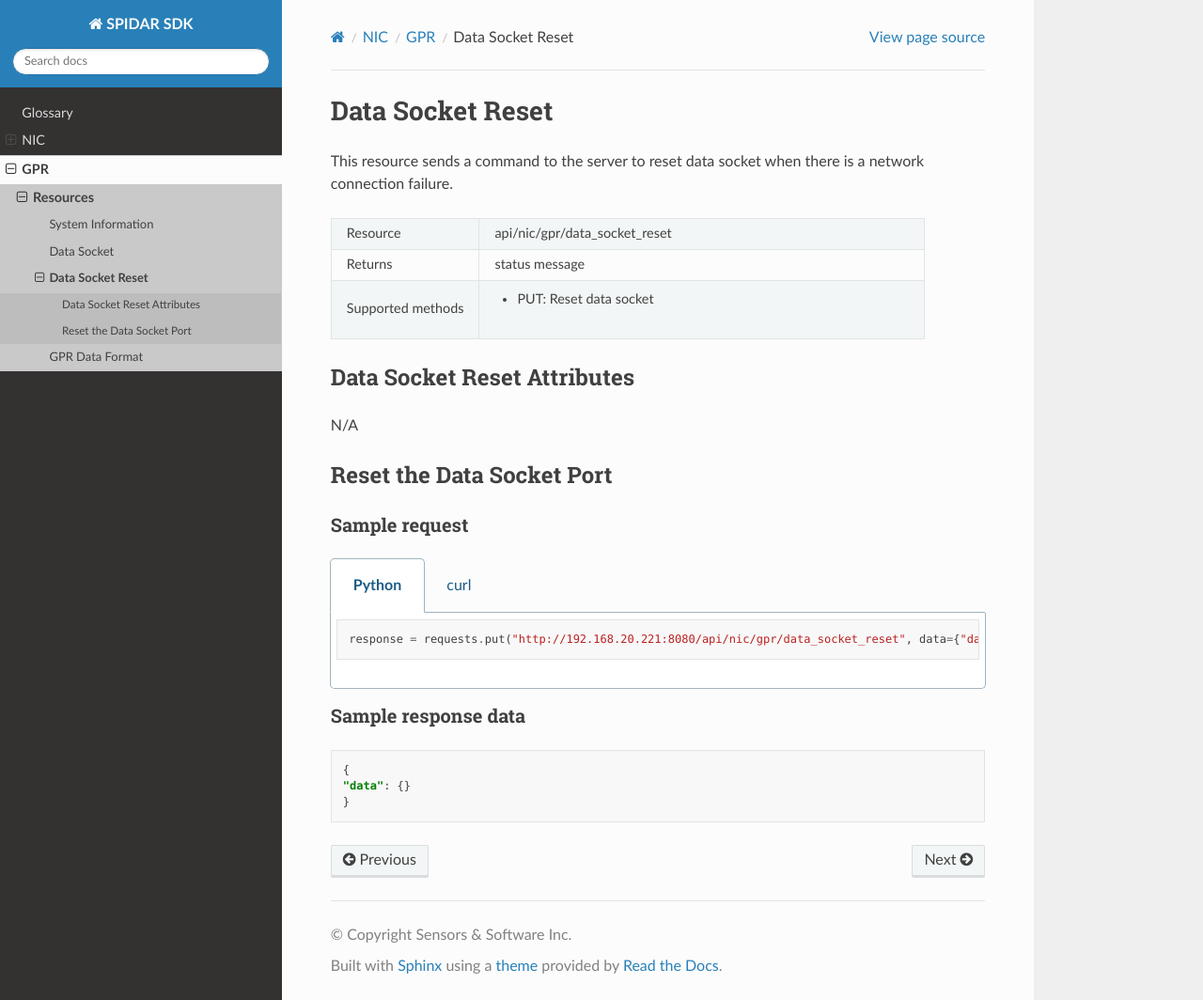
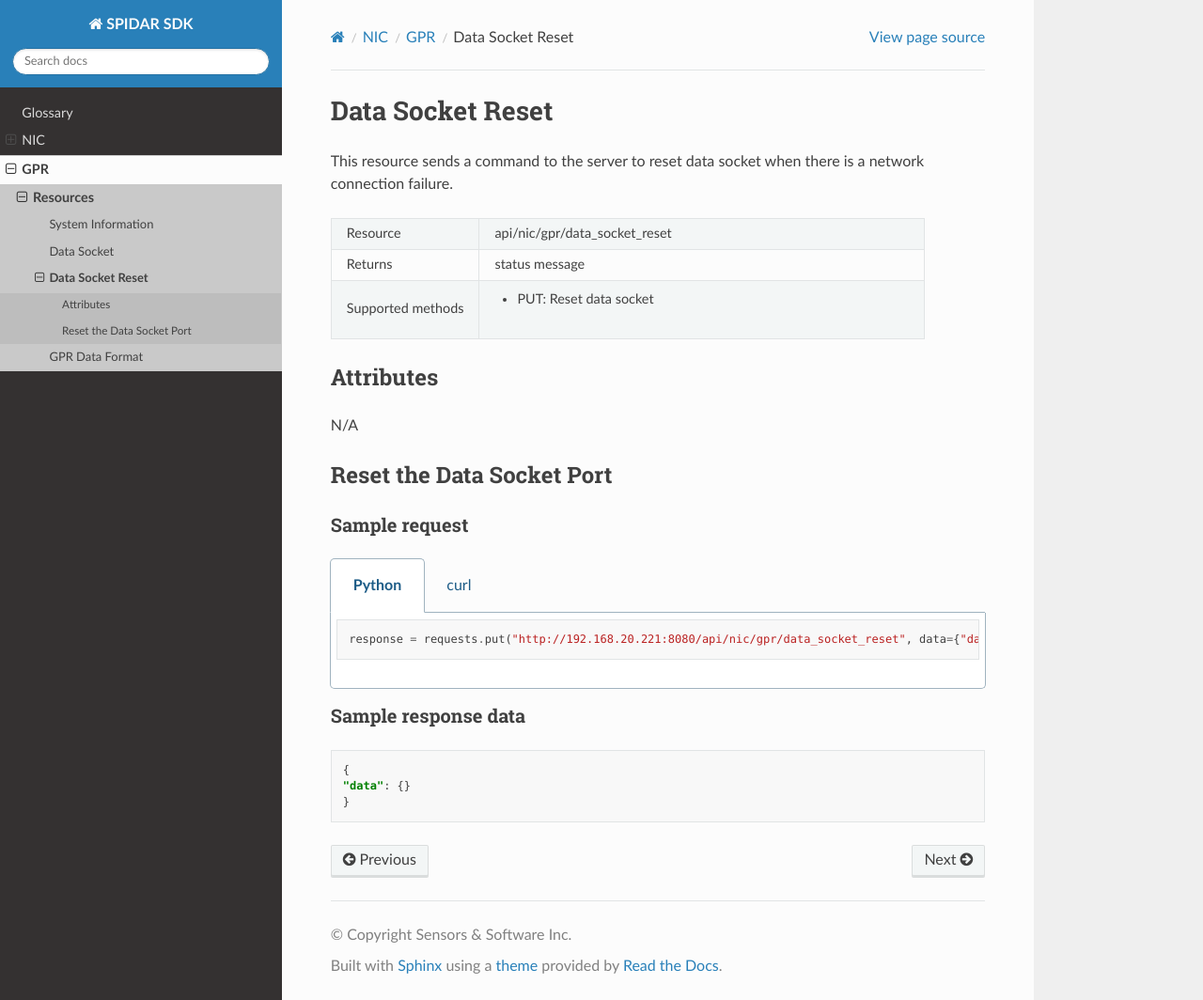
Before and after one commit to SensoftInc/spidar-sdk, a Sphinx documentation site: the page built from docs/gpr_data_socket_reset.rst, in a window 1280 px wide and 1064 px high. Shown: the whole window at 94% size. Built offline with Sphinx 7.4.7 and the Read the Docs theme 2.0.0, drawn with Linux system fonts in a browser that asks for light colours.

Commit message:
Normalize GPR data socket, reset and format

```diff
--- a/docs/gpr_data_format.rst
+++ b/docs/gpr_data_format.rst
@@ -59,7 +59,7 @@ will skip as many traces as necessary while acquisition is going on.
 Status
 ------
 
-The status field is not used in SPIDAR-OEM.
+The status field is not used in SPIDAR-SDK.
 
 Stacks
 ------
--- a/docs/gpr_data_socket.rst
+++ b/docs/gpr_data_socket.rst
@@ -1,5 +1,6 @@
+***********
 Data Socket
-###########
+***********
 
 This resource retrieves the port number to connect for data streaming.
 
@@ -14,8 +15,8 @@ This resource retrieves the port number to connect for data streaming.
    * - Supported methods
      - * GET: Read the data socket port number
 
-Data Socket Attributes
-**********************
+Attributes
+==========
 
 .. list-table::
    :widths: 25 25 50
@@ -29,11 +30,10 @@ Data Socket Attributes
      - Port identifier for data socket.
 
 Read the Data Socket Port
-*************************
+=========================
 
 Sample request
 --------------
-
 
 .. tabs::
 
--- a/docs/gpr_data_socket_reset.rst
+++ b/docs/gpr_data_socket_reset.rst
@@ -1,5 +1,6 @@
+*****************
 Data Socket Reset
-#################
+*****************
 
 This resource sends a command to the server to reset data socket when there is a network connection failure.
 
@@ -14,17 +15,16 @@ This resource sends a command to the server to reset data socket when there is a
    * - Supported methods
      - * PUT: Reset data socket
 
-Data Socket Reset Attributes
-****************************
+Attributes
+==========
 
 N/A
 
 Reset the Data Socket Port
-**************************
+==========================
 
 Sample request
 --------------
-
 
 .. tabs::
 
--- a/docs/gpr_system_info.rst
+++ b/docs/gpr_system_info.rst
@@ -13,7 +13,7 @@ This resource allows the client to get system information including component ve
    * - Returns
      - system information structure
    * - Supported methods
-     - * GET: Read the version and serial number information from the GPR and antennas
+     - * GET: Read the version and serial number information from the GPR and antennas.
 
 Attributes
 ==========
```
